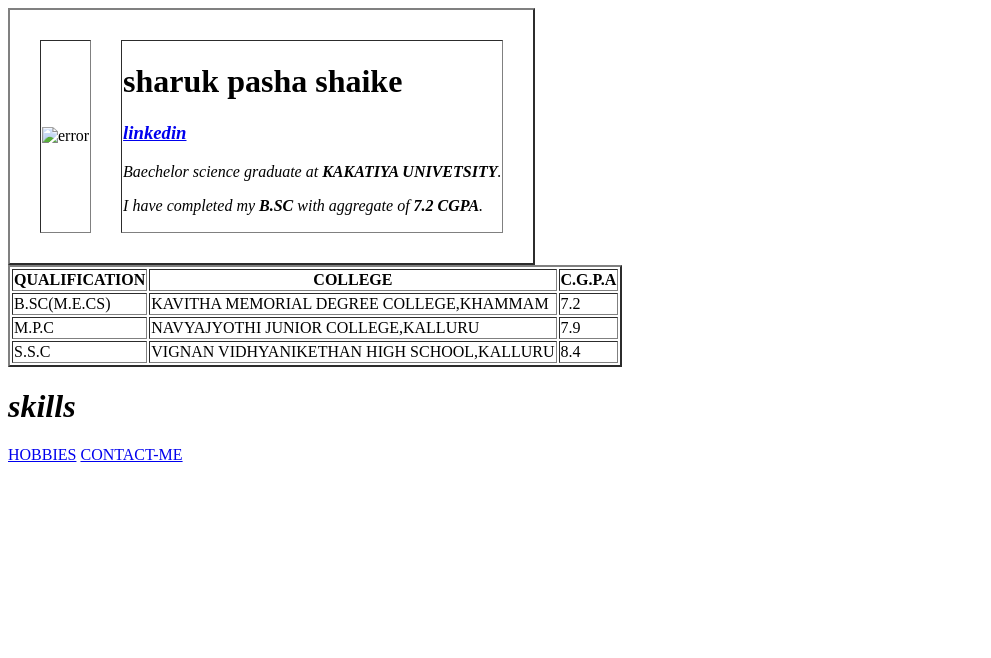
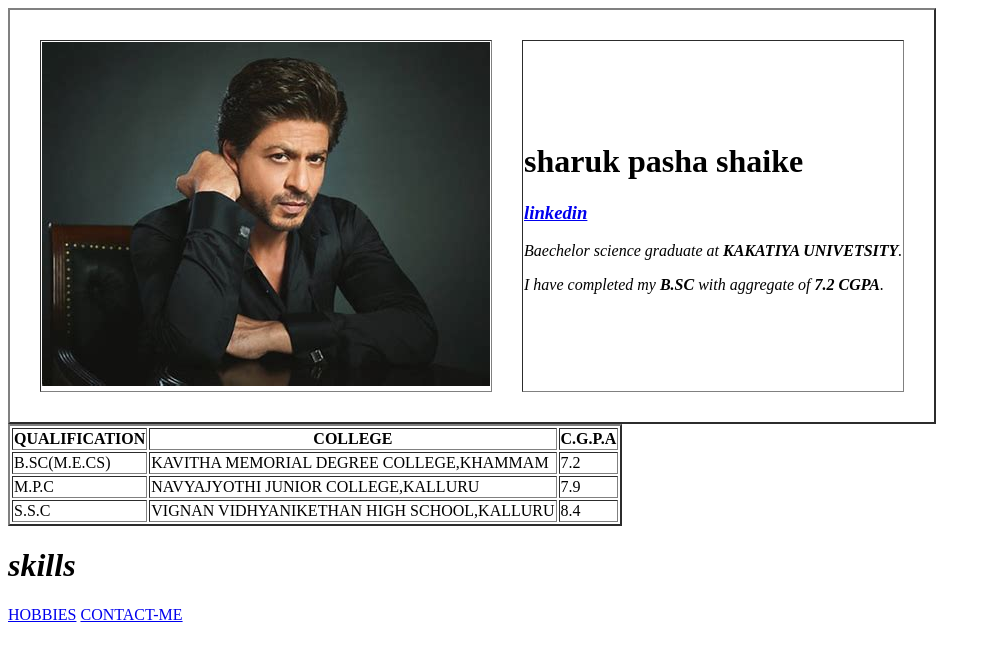
Before and after one commit to IAMSRK9/cv4, a plain HTML site: page index.html in a window 1280 px wide. Shown: the whole page, without its empty margins (0-991 px from the left). Drawn offline with Linux system fonts and the light colour scheme.

Commit message:
Update index.html

```diff
--- a/index.html
+++ b/index.html
@@ -9,7 +9,7 @@
     <body>
         <table cellspacing="30", border="2">
             <tr>
-                <td><img src="C:\Users\91900\Documents\WhatsApp Image 2023-01-10 at 19.05.14.jpg" alt="error"></td>
+                <td><img src="https://github.com/IAMSRK9/cv4/blob/main/srk2.jpg?raw=true" alt="error"></td>
                 <td>
                     <h1>sharuk pasha shaike</h1>
                     <H3><EM><STRONG><a href="https://www.linkedin.com/in/shaik-sharuk-pasha-b9a372224">linkedin</a></STRONG></EM></H3>
```
